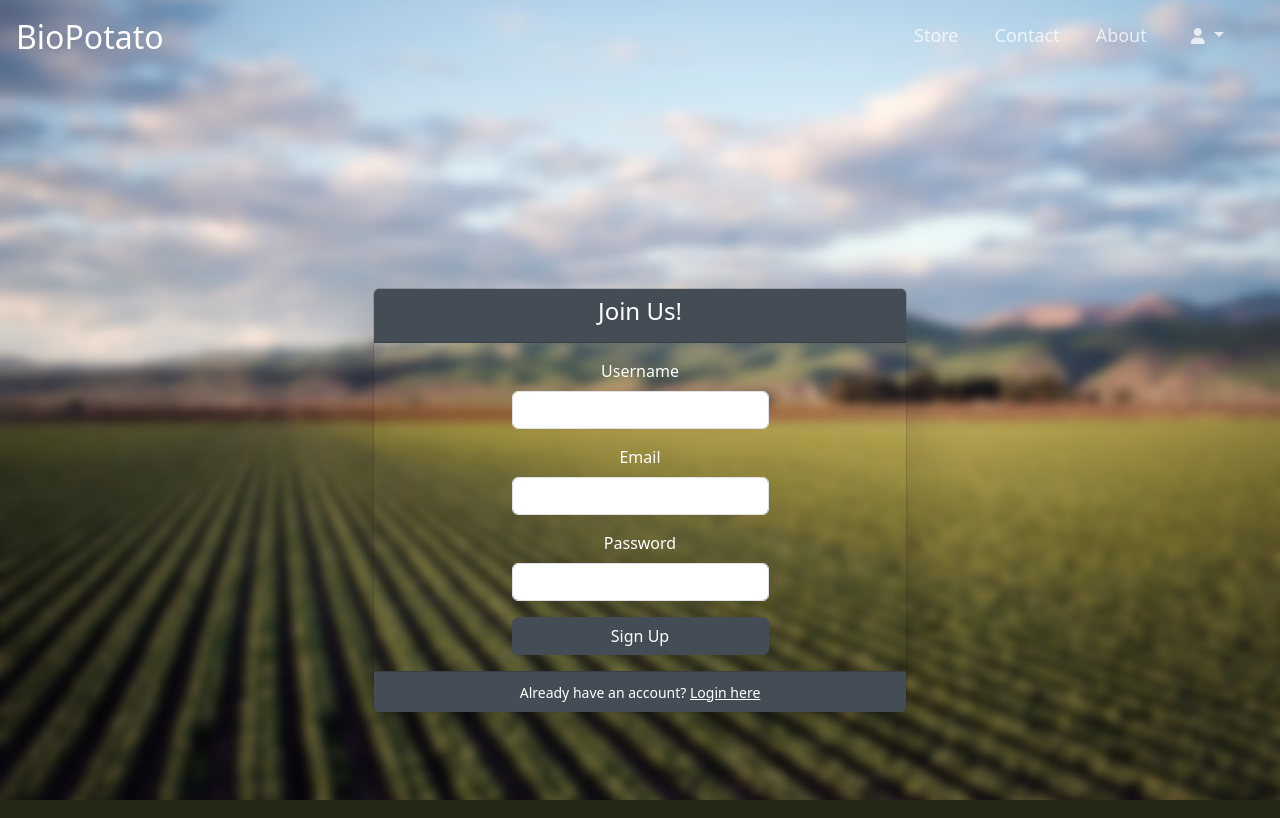
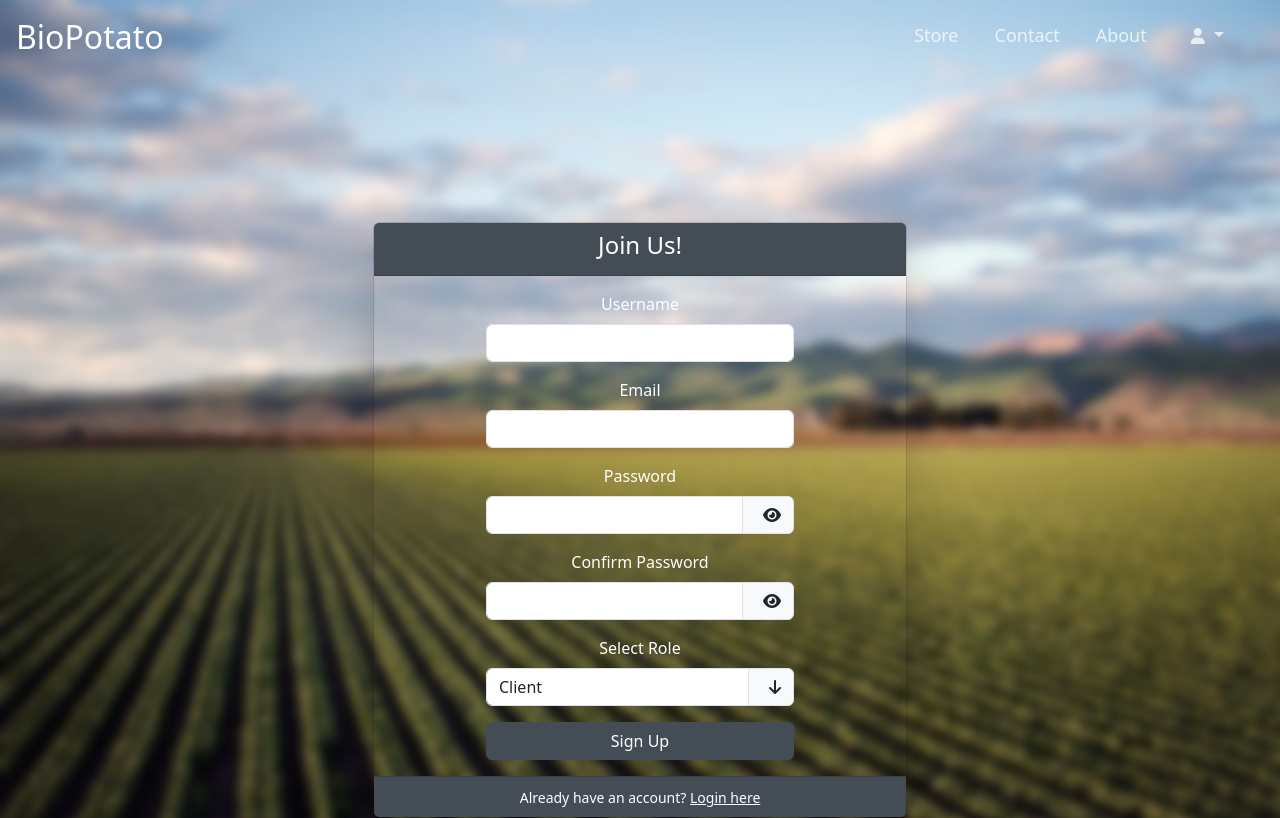
Before and after one commit to infoshareacademy/jpydzr6-potato-code-studio, a Django app: page /register/ in a window 1280 px wide. Run offline with Django 5.2, Linux system fonts and the light colour scheme; some web fonts are replaced.

Commit message:
feat: add role to user profile

```diff
--- /dev/null
+++ b/bio_market_store/store/static/js/register_user.js
@@ -0,0 +1,51 @@
+document.addEventListener("DOMContentLoaded", () => {
+    let alerts = document.querySelectorAll(".alert");
+
+    if (alerts.length > 0) {
+        setTimeout(() => {
+            alerts.forEach(alert => {
+                alert.classList.add("fade");
+                setTimeout(() => alert.remove(), 500);
+            });
+
+            let successAlert = document.querySelector(".alert.alert-success");
+
+            if (successAlert) {
+                setTimeout(() => {
+                    window.location.href = "/";
+                }, 1000);
+            }
+
+        }, 3000);
+    }
+});
+
+
+document.addEventListener("DOMContentLoaded", () => {
+    const togglePassword1 = document.getElementById("togglePassword1");
+    const password = document.getElementById("password");
+
+    const togglePassword2 = document.getElementById("togglePassword2");
+    const confirm_password = document.getElementById("confirm_password");
+
+    const toggleVisibility = (inputField, icon) => {
+      if (inputField.type === "password") {
+        inputField.type = "text";
+        icon.classList.remove("fa-eye");
+        icon.classList.add("fa-eye-slash");
+      } else {
+        inputField.type = "password";
+        icon.classList.remove("fa-eye-slash");
+        icon.classList.add("fa-eye");
+      }
+    }
+
+    togglePassword1.addEventListener("click", () => {
+        toggleVisibility(password, togglePassword1)
+    })
+
+    togglePassword2.addEventListener("click", () => {
+        toggleVisibility(confirm_password, togglePassword2)
+    })
+
+})
--- a/bio_market_store/store/templates/base.html
+++ b/bio_market_store/store/templates/base.html
@@ -145,7 +131,20 @@
     </div>
 </div>
 
-<div class="container my-5">{% block content %}{% endblock %}</div>
+{% if messages %}
+        {% for message in messages %}
+        <div class="alert
+            {% if message.tags == 'error' %}alert-danger
+            {% elif message.tags == 'success' %}alert-success
+            {% elif message.tags == 'info' %}alert-info
+            {% elif message.tags == 'warning' %}alert-warning
+            {% else %}alert-secondary{% endif %}
+            text-center fade show main-alert" role="alert">
+            {{ message }}
+        </div>
+        {% endfor %}
+    {% endif %}
+    <div class="container my-5">{% block content %}{% endblock %}</div>
 
 {% comment %} <footer class="footer text-white-50 mt-5">
     <p>Julia Blaumann, Jakub Charkiewicz, Paweł Enerlich, Maciej Kusztal, Wojciech Wawrzyszko</p>
--- a/bio_market_store/store/templates/login_page.html
+++ b/bio_market_store/store/templates/login_page.html
@@ -61,5 +61,5 @@
 <script src="https://cdn.jsdelivr.net/npm/bootstrap@5.3.3/dist/js/bootstrap.bundle.min.js"
     integrity="sha384-YvpcrYf0tY3lHB60NNkmXc5s9fDVZLESaAA55NDzOxhy9GkcIdslK1eN7N6jIeHz"
     crossorigin="anonymous"></script>
-<script src="{% static 'js/user_profile.js' %}"></script>
+<script src="{% static 'js/login_user.js' %}"></script>
 {% endblock %}
--- a/bio_market_store/store/templates/register_page.html
+++ b/bio_market_store/store/templates/register_page.html
@@ -8,6 +8,12 @@
 <link rel="stylesheet" href="https://cdnjs.cloudflare.com/ajax/libs/font-awesome/6.5.1/css/all.min.css">
 <link href="{% static 'css/register_page_styles.css' %}" rel="stylesheet" />
 <script src="{% static 'js/alerts.js' %}"></script>
+{% endblock %}
+{% block extra_js %}
+<script src="https://cdn.jsdelivr.net/npm/bootstrap@5.3.3/dist/js/bootstrap.bundle.min.js"
+    integrity="sha384-YvpcrYf0tY3lHB60NNkmXc5s9fDVZLESaAA55NDzOxhy9GkcIdslK1eN7N6jIeHz"
+    crossorigin="anonymous"></script>
+<script src="{% static 'js/register_user.js' %}"></script>
 {% endblock %}
 {% block content %}
 <div class="container register-form">
@@ -45,6 +51,7 @@
                 </div>
                 <div class="mb-3">
                   <label for="password" class="form-label">Password</label>
+                  <div class="input-group">
                     <input
                       type="password"
                       id="password"
@@ -52,6 +59,40 @@
                       class="form-control"
                       required
                     />
+                    <span class="input-group-text">
+                      <i class="fa fa-eye" id="togglePassword1" style="cursor: pointer;"></i>
+                    </span>
+                  </div>
+                </div>
+                <div class="mb-3">
+                  <label for="confirm_password" class="form-label">Confirm Password</label>
+                  <div class="input-group">
+                    <input
+                      type="password"
+                      id="confirm_password"
+                      name="confirm_password"
+                      class="form-control"
+                      required
+                    />
+                    <span class="input-group-text">
+                        <i class="fa fa-eye" id="togglePassword2" style="cursor: pointer;"></i>
+                    </span>
+                  </div>
+                </div>
+                <div class="mb-3">
+                  <label for="role" class="form-label">Select Role</label>
+                  <div class="input-group">
+                    <select id="role" name="role" class="form-control" required>
+                      <option value="client">Client</option>
+                      <option value="seller">Seller</option>
+                      {% if debug %}
+                        <option value="contributor">Contributor</option>
+                      {% endif %}
+                    </select>
+                    <span class="input-group-text">
+                      <i class="fa-solid fa-arrow-down"></i>
+                    </span>
+                  </div>
                 </div>
                 <button type="submit" class="btn w-100 text-white" >
                   Sign Up
@@ -69,9 +110,3 @@
       </div>
     </div>
 {% endblock %}
-{% block extra_js %}
-<script src="https://cdn.jsdelivr.net/npm/bootstrap@5.3.3/dist/js/bootstrap.bundle.min.js"
-    integrity="sha384-YvpcrYf0tY3lHB60NNkmXc5s9fDVZLESaAA55NDzOxhy9GkcIdslK1eN7N6jIeHz"
-    crossorigin="anonymous"></script>
-<script src="{% static 'js/alerts.js' %}"></script>
-{% endblock %}
--- a/bio_market_store/store/views.py
+++ b/bio_market_store/store/views.py
@@ -9,6 +9,8 @@ from .models import UserProfile, Address, Product, MiniQuizBio
 from .forms import UserProfileForm, AddressForm, MiniQuizBioForm, UserPasswordChangeForm
 from django.core.mail import send_mail
 from django.conf import settings
+from django.contrib.auth.password_validation import validate_password
+from django.core.exceptions import ValidationError
 
 # import json
 import logging
@@ -118,20 +120,35 @@ def register_view(request):
         username = request.POST.get("username")
         email = request.POST.get("email")
         password = request.POST.get("password")
+        confirm_password = request.POST.get("confirm_password")
+        role = request.POST.get("role")
 
         if UserProfile.objects.filter(username=username).exists():
             messages.error(request, "Username already exists")
             return redirect("register")
 
-        new_user = UserProfile.objects.create_user(
-            username=username, email=email, password=password
-        )
-        new_user.save()
+        if password != confirm_password:
+            messages.error(request, "Passwords do not match")
+            return redirect("register")
 
-        messages.success(
-            request,
-            "You have been registered",
-        )
+        try:
+            validate_password(password)
+
+            new_user = UserProfile.objects.create(
+                username=username, email=email, role=role
+            )
+            new_user.set_password(password)
+            new_user.save()
+
+            messages.success(
+                request,
+                "You have been registered",
+            )
+        except ValidationError as e:
+            for error in e.messages:
+                messages.error(request, error)
+            return redirect("register")
+
     return render(request, "register_page.html")
 
 
```
Also changed, not shown: other parts of bio_market_store/store/templates/base.html (+0 -14 lines), bio_market_store/store/forms.py (+8 -1 lines), bio_market_store/store/models.py (+16 -13 lines), bio_market_store/store/static/js/login_user.js (added, +21 -0 lines), bio_market_store/store/templates/user_profile.html (+13 -0 lines), bio_market_store/store/tests/test_user.py (+19 -4 lines), bio_market_store/store/migrations/0002_userprofile_role_alter_userprofile_password_and_more.py (added). Lines whose indentation alone changed are shown as unchanged.
